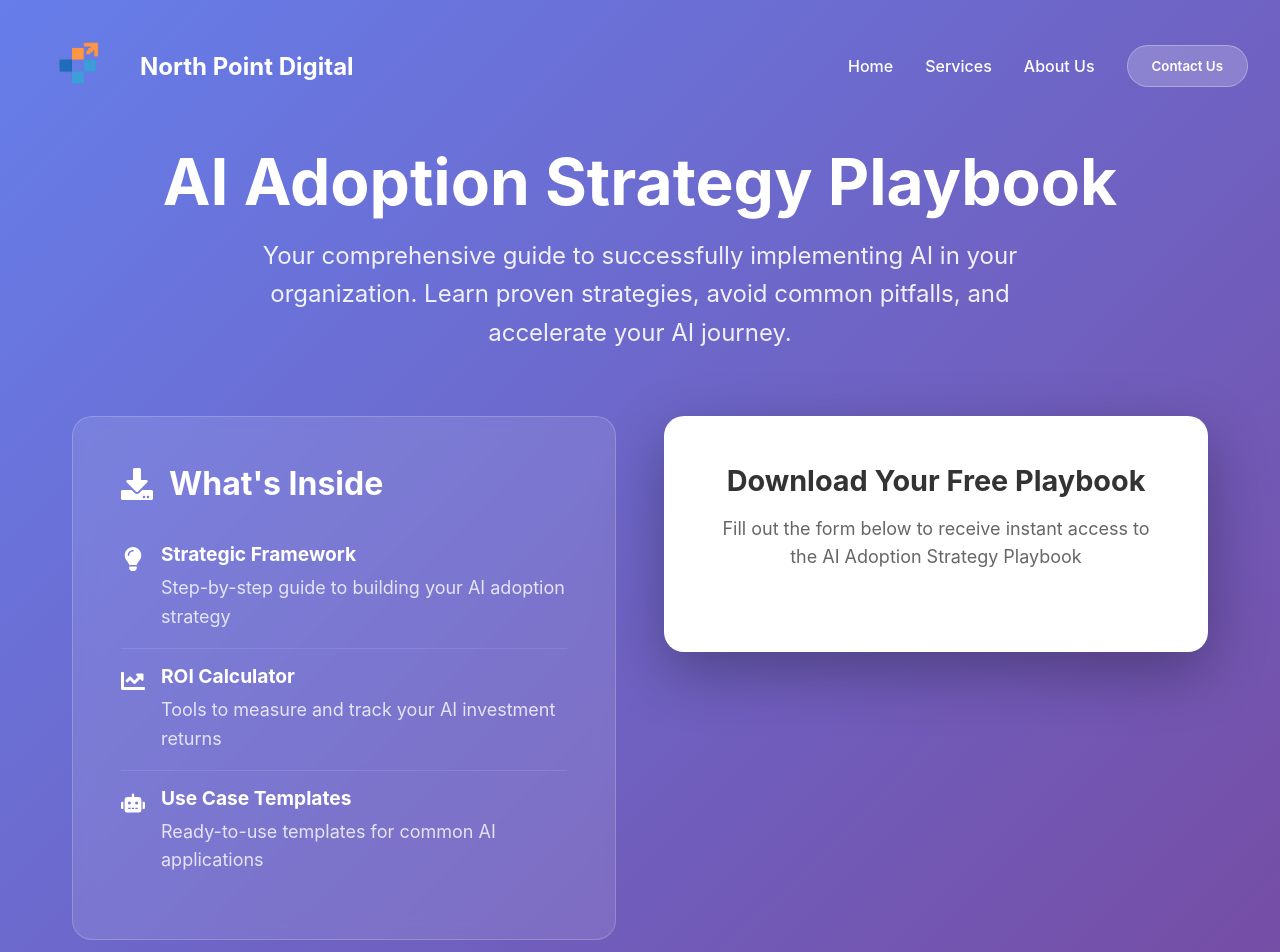
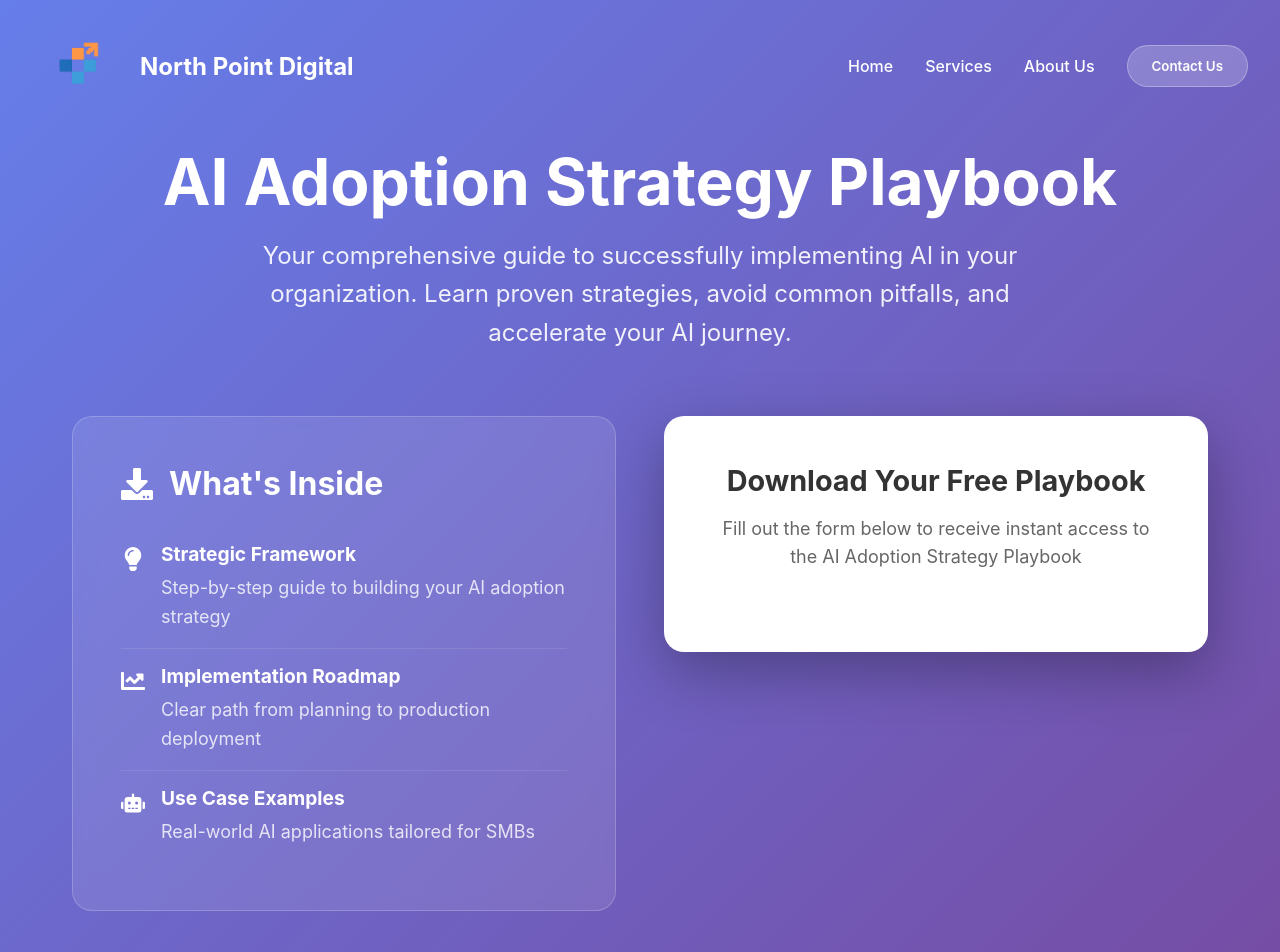
Before and after one commit to North-Point-Digital/north-point-digital.github.io, a React (Create React App) app: page /ai-adoption-playbook in a window 1280 px wide. Shown: the top 952 px of the page. Built offline with nearby package versions, Linux system fonts and the light colour scheme.

Commit message:
changing the messaging on the download page

```diff
--- a/src/pages/AIAdoptionPlaybook.tsx
+++ b/src/pages/AIAdoptionPlaybook.tsx
@@ -213,13 +213,13 @@ const AIAdoptionPlaybook: React.FC = () => {
     },
     {
       icon: <FaChartLine />,
-      title: 'ROI Calculator',
-      description: 'Tools to measure and track your AI investment returns'
+      title: 'Implementation Roadmap',
+      description: 'Clear path from planning to production deployment'
     },
     {
       icon: <FaRobot />,
-      title: 'Use Case Templates',
-      description: 'Ready-to-use templates for common AI applications'
+      title: 'Use Case Examples',
+      description: 'Real-world AI applications tailored for SMBs'
     }
   ];
 
```
